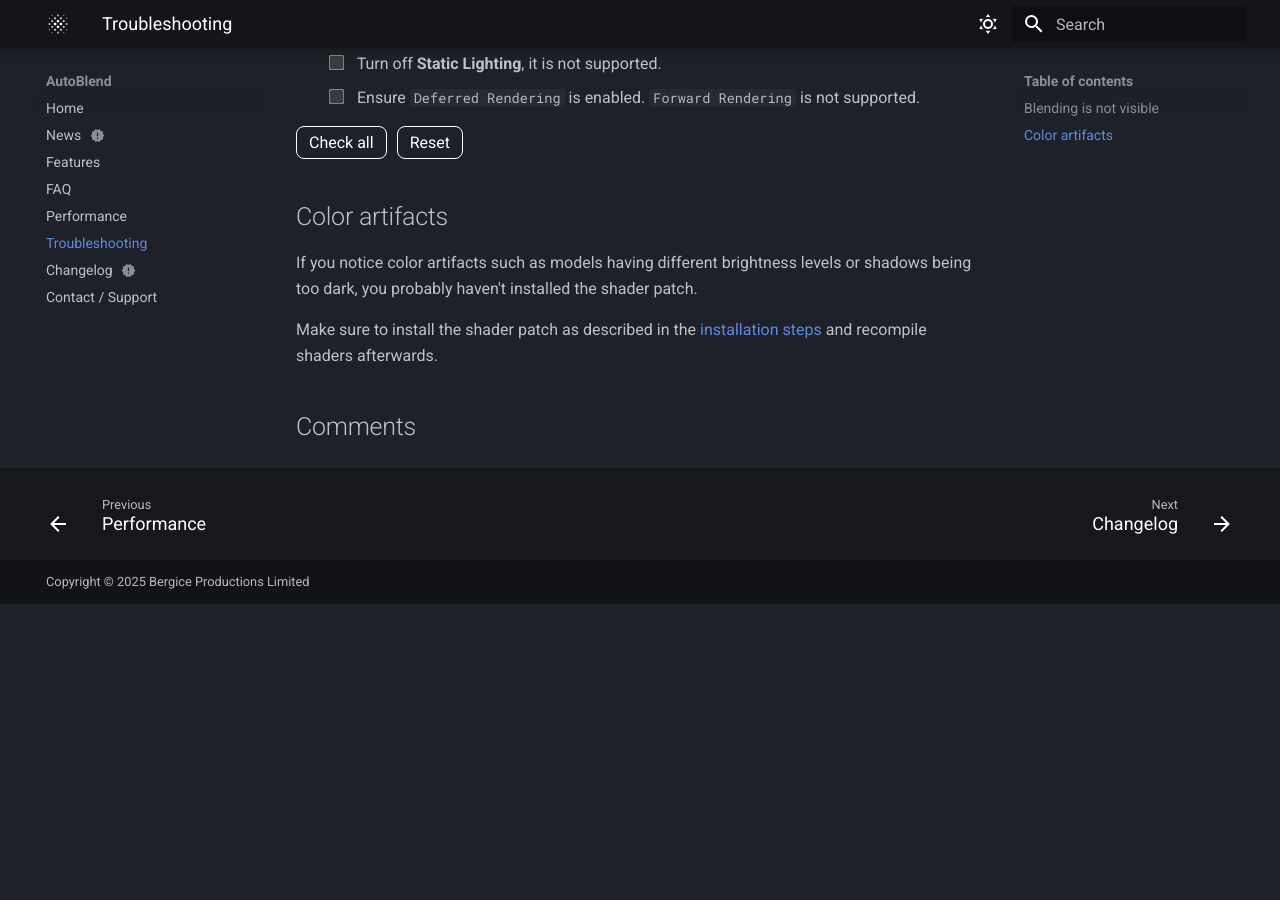
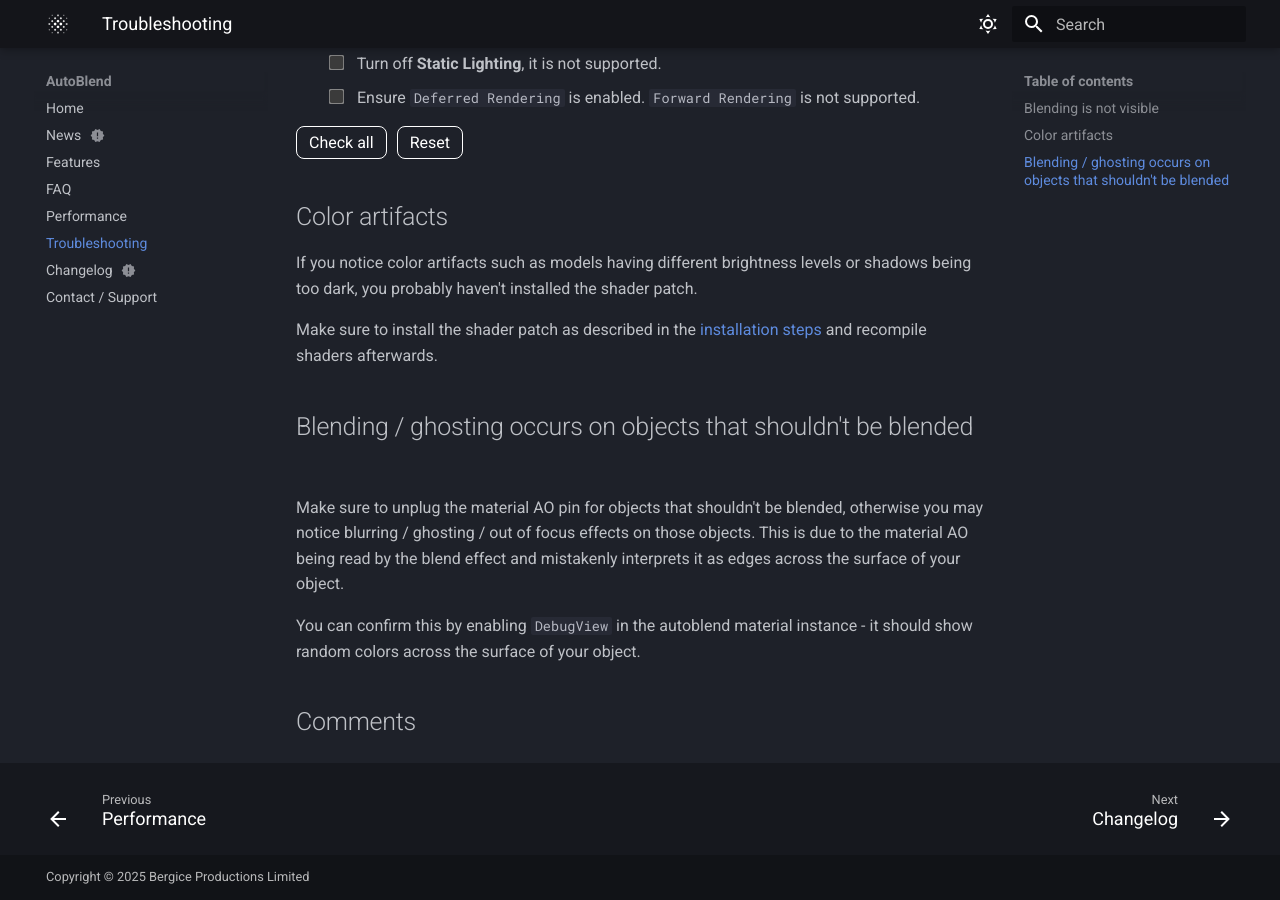
Before and after one commit to bergice/autoblend, an MkDocs documentation site: the page built from docs/troubleshooting.md, in a window 1280 px wide and 900 px high, scrolled down 613 px. Built offline with MkDocs 1.6.1 and Material for MkDocs 9.7.7, drawn with Linux system fonts in a browser that asks for light colours; comment, search, counter and statistics services are not loaded; before the commit the page ends 1217 px from its top, so only the background shows below that.

Commit message:
Update wiki on unplugging material AO on things like metahuman characters.

```diff
--- a/docs/troubleshooting.md
+++ b/docs/troubleshooting.md
@@ -130,3 +130,11 @@ If you notice color artifacts such as models having different brightness levels
 you probably haven't installed the shader patch.
 
 Make sure to install the shader patch as described in the [installation steps](/autoblend/#setup) and recompile shaders afterwards.
+
+## Blending / ghosting occurs on objects that shouldn't be blended
+
+Make sure to unplug the material AO pin for objects that shouldn't be blended,
+otherwise you may notice blurring / ghosting / out of focus effects on those objects.
+This is due to the material AO being read by the blend effect and mistakenly interprets it as edges across the surface of your object.
+
+You can confirm this by enabling `DebugView` in the autoblend material instance - it should show random colors across the surface of your object.
```
